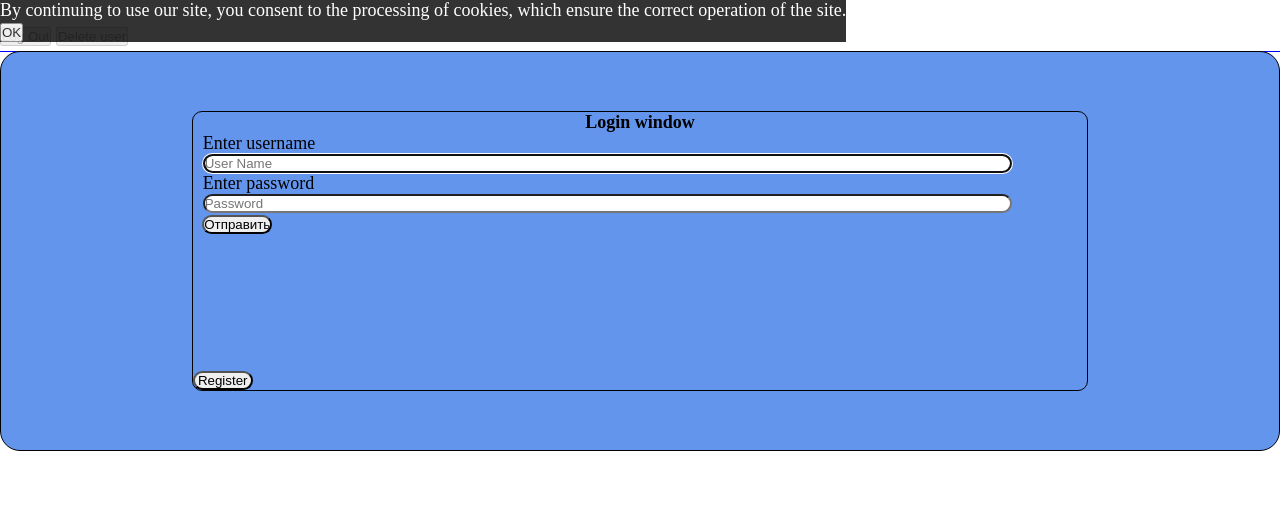
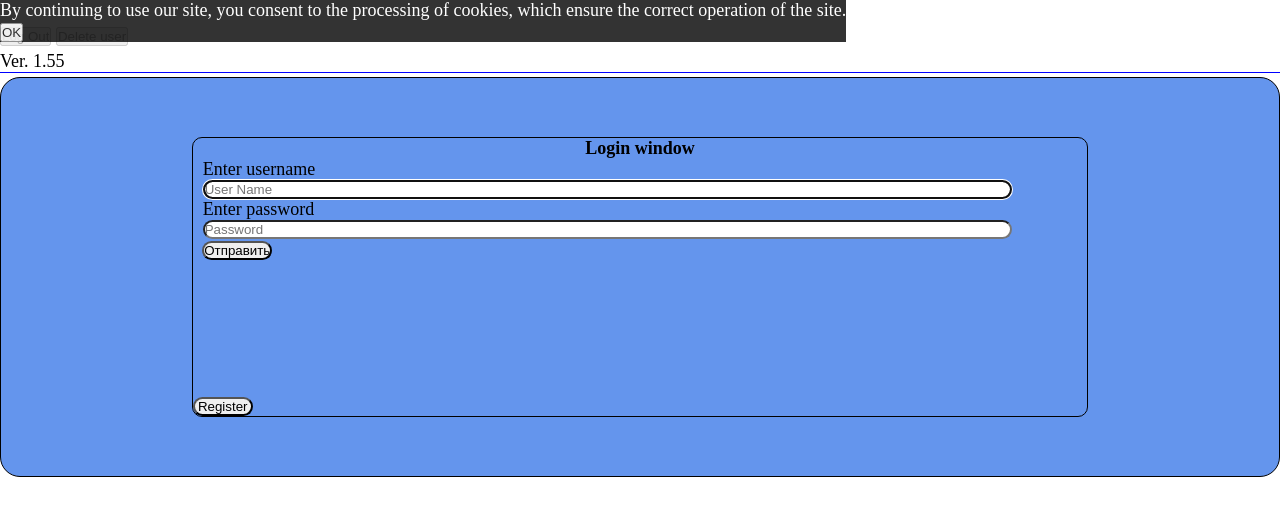
Before and after one commit to dima87g/todo_via_react, a website: page templates/index.html in a window 1280 px wide. Drawn offline with nearby package versions, Linux system fonts and the light colour scheme; files that its build step writes are made by us from their sources; no server answers; files whose address does not match are found by name.

Commit message:
Add version number in header

```diff
--- a/templates/index.html
+++ b/templates/index.html
@@ -18,6 +18,7 @@
         <p class="user_name_field" id='user_name_field'></p>
         <input class='user_logout_button' id='user_logout_button' type="button" value="Log Out">
         <input class="user_delete_button" id="user_delete_button" type="button" value="Delete user">
+        <p class="version">Ver. 1.55</p>
     </div>
     <div id="auth_menu" class="auth_menu">
         <div id="login_window" class="login_window">
```
